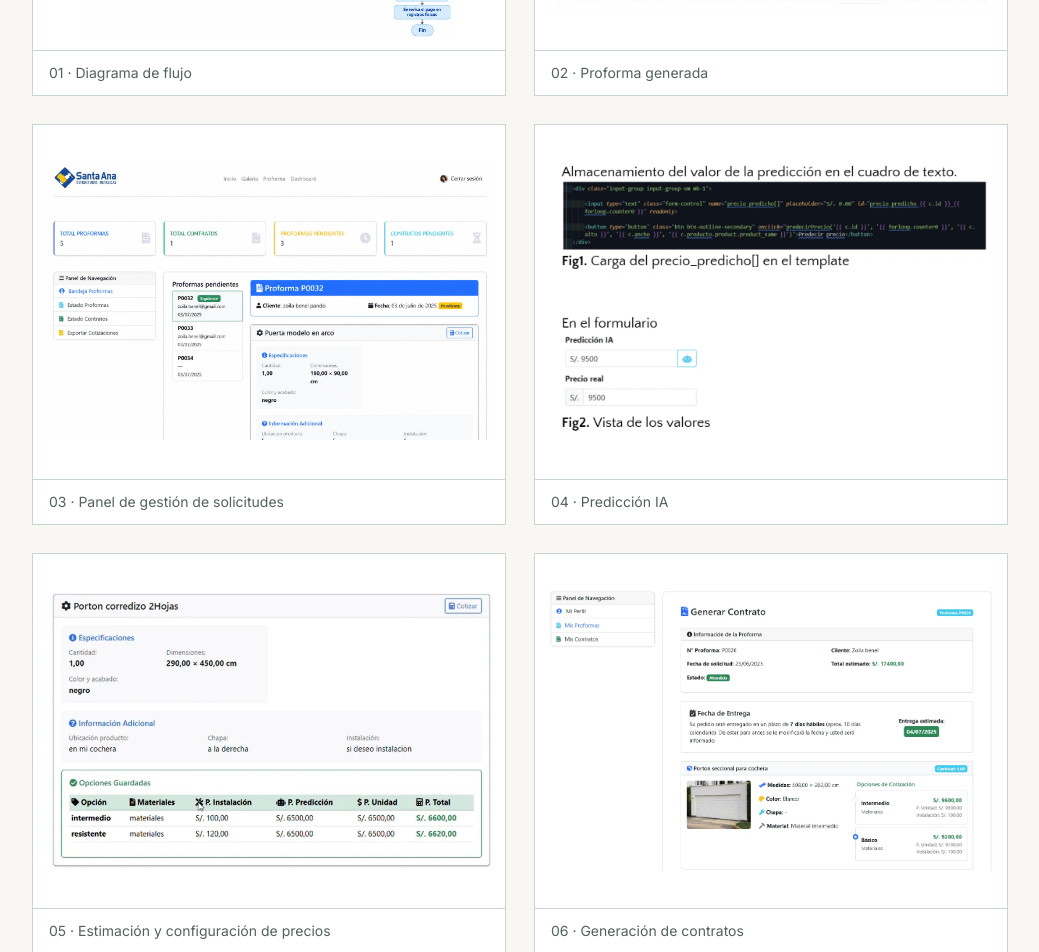
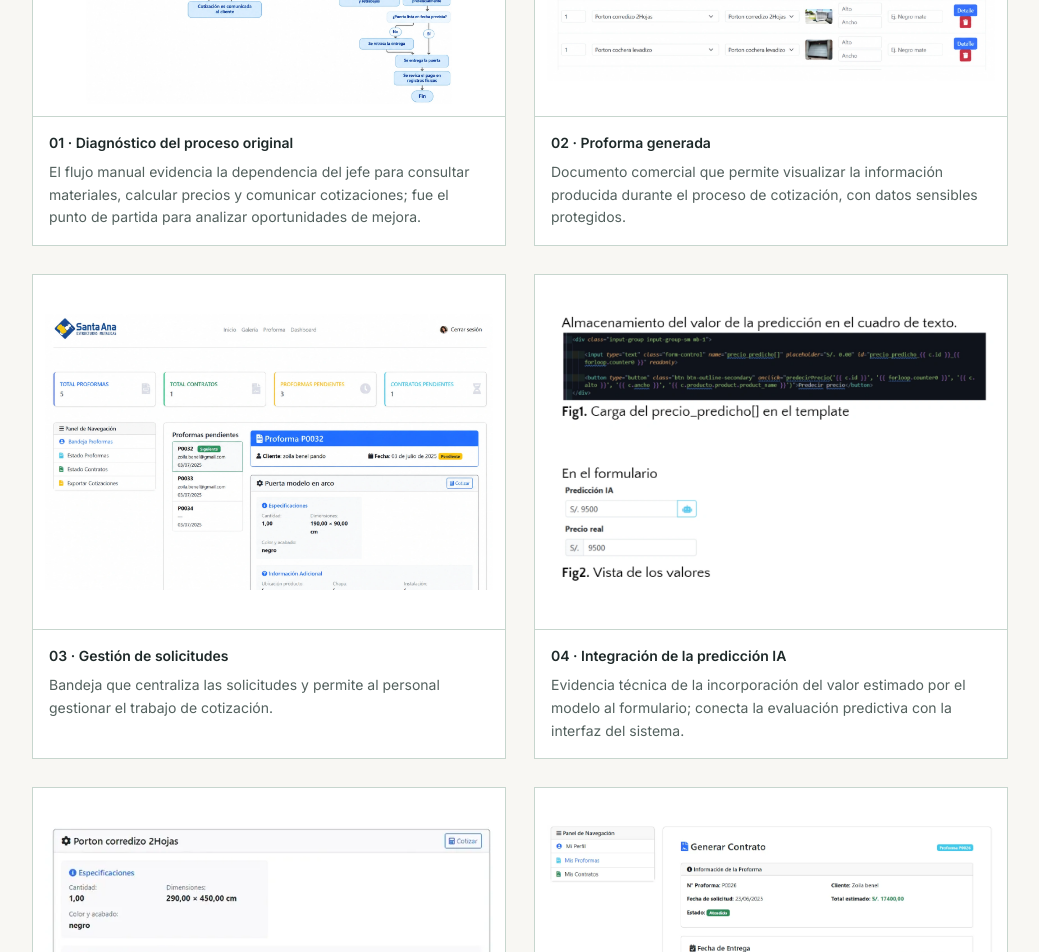
Before and after one commit to Bnlpnd/portafolio, a Next.js app: page /proyectos/cotizacion-puertas in a window 1280 px wide. Shown: the part 1720-2672 px from the top of the page, without its empty margins (120-1159 px from the left). Built offline with nearby package versions, Linux system fonts and the light colour scheme.

Commit message:
Mejorar posicionamiento y narrativa de casos; trasladar evidencia municipal y optimizar navegación

```diff
--- a/app/proyectos/[slug]/page.tsx
+++ b/app/proyectos/[slug]/page.tsx
@@ -5,33 +5,33 @@ const cases={
  challenge:"El proceso manual de cotización de puertas metálicas podía tomar entre 24 y 48 horas, con variaciones en los precios y dependencia del propietario para preparar las propuestas. El objetivo fue organizar y digitalizar el proceso comercial.",
  role:"Proyecto de tesis: análisis del proceso comercial y requerimientos, diseño y desarrollo de la aplicación web, modelado de datos e integración y evaluación del modelo predictivo.",
  approach:["Análisis del flujo comercial, variables de precio y requerimientos de los distintos usuarios.","Desarrollo de galería de puertas, solicitudes, bandeja de proformas y configuración de cotizaciones.","Comparación de Árbol de Decisión, Random Forest y XGBoost; selección de Árbol de Decisión para estimar precios.","Integración del envío de proformas por correo y la generación de contratos."],
- tech:"Python · Django · SQLite · Bootstrap · Scikit-learn · Árbol de Decisión",result:"En la evaluación académica de la tesis se reportó una reducción aproximada del 70 % en el tiempo de cotización. El modelo final fue Árbol de Decisión, elegido por su rendimiento, interpretabilidad y eficiencia computacional tras compararlo con Random Forest y XGBoost. Los indicadores de evaluación del modelo fueron R² = 0.9966 y RMSE = 146.91 en prueba; no representan una garantía de precisión comercial futura.",next:"Ampliar el caso de estudio con decisiones de diseño y aprendizajes documentados."
+ tech:"Python · Django · SQLite · Bootstrap · Scikit-learn · Árbol de Decisión",result:"En la evaluación académica de la tesis se reportó una reducción aproximada del 70 % en el tiempo de cotización. El modelo final fue Árbol de Decisión, elegido por su rendimiento, interpretabilidad y eficiencia computacional tras compararlo con Random Forest y XGBoost. Los indicadores técnicos se documentaron en la tesis; no representan una garantía de precisión comercial futura."
  },
  "gestion-municipal":{
  eyebrow:"Sector público · 2025",title:"Sistema de gestión de resoluciones municipales",client:"Municipalidad Provincial de Lambayeque",
  challenge:"El registro y la consulta de resoluciones vinculadas con licencias de construcción requieren información organizada y trazabilidad para facilitar el trabajo administrativo.",
  role:"Prácticas preprofesionales en Control Urbano y Catastro (260 horas): levantamiento del proceso, análisis de documentos, diseño de datos, desarrollo, pruebas y documentación.",
  approach:["Análisis de documentos y del flujo de resoluciones de licencias de edificación.","Diseño del modelo de datos y de pantallas para registro, edición, consulta y filtros.","Implementación de accesos diferenciados para Obras y Fiscalización.","Exportación a Excel, pruebas funcionales y elaboración del manual de usuario."],
- tech:"Django · SQL · Excel",result:"Se desarrolló y probó un sistema de registro y seguimiento documental durante las prácticas. El informe recomienda su implementación formal como paso posterior; no se atribuyen métricas de impacto ni despliegue institucional no documentados.",next:"Ampliar el caso de estudio con decisiones de diseño y aprendizajes documentados."
+ tech:"Django · SQL · Excel",result:"Se desarrolló y probó un sistema de registro y seguimiento documental durante las prácticas. El informe recomienda su implementación formal como paso posterior; no se atribuyen métricas de impacto ni despliegue institucional no documentados."
  }
 } as const;
-const gallery:Record<string,{src:string;caption:string}[]>={
+const gallery:Record<string,{src:string;caption:string;description:string}[]>={
 "cotizacion-puertas":[
-{src:"/proyectos/cotizacion-puertas/diagrama_flujo.webp",caption:"01 · Diagrama de flujo"},
-{src:"/proyectos/cotizacion-puertas/proforma_datos_protegidos.webp",caption:"02 · Proforma generada"},
-{src:"/proyectos/cotizacion-puertas/panel-proformas.webp",caption:"03 · Panel de gestión de solicitudes"},
-{src:"/proyectos/cotizacion-puertas/prediccion_ia_figuras.webp",caption:"04 · Predicción IA"},
-{src:"/proyectos/cotizacion-puertas/estimacion-precios.webp",caption:"05 · Estimación y configuración de precios"},
-{src:"/proyectos/cotizacion-puertas/generacion-contrato.webp",caption:"06 · Generación de contratos"},
-{src:"/proyectos/cotizacion-puertas/resolucion_datos_difuminados.webp",caption:"07 · Resolución con datos protegidos"},
-{src:"/proyectos/cotizacion-puertas/proforma_correo.webp",caption:"08 · Proforma enviada por correo"}
+{src:"/proyectos/cotizacion-puertas/diagrama_flujo.webp",caption:"01 · Diagnóstico del proceso original",description:"El flujo manual evidencia la dependencia del jefe para consultar materiales, calcular precios y comunicar cotizaciones; fue el punto de partida para analizar oportunidades de mejora."},
+{src:"/proyectos/cotizacion-puertas/proforma_datos_protegidos.webp",caption:"02 · Proforma generada",description:"Documento comercial que permite visualizar la información producida durante el proceso de cotización, con datos sensibles protegidos."},
+{src:"/proyectos/cotizacion-puertas/panel-proformas.webp",caption:"03 · Gestión de solicitudes",description:"Bandeja que centraliza las solicitudes y permite al personal gestionar el trabajo de cotización."},
+{src:"/proyectos/cotizacion-puertas/prediccion_ia_figuras.webp",caption:"04 · Integración de la predicción IA",description:"Evidencia técnica de la incorporación del valor estimado por el modelo al formulario; conecta la evaluación predictiva con la interfaz del sistema."},
+{src:"/proyectos/cotizacion-puertas/estimacion-precios.webp",caption:"05 · Estimación y configuración de precios",description:"Pantalla utilizada para configurar la cotización y apoyar la preparación de propuestas comerciales."},
+{src:"/proyectos/cotizacion-puertas/generacion-contrato.webp",caption:"06 · Generación de contratos",description:"Funcionalidad que da continuidad al proceso comercial después de la cotización."},
+{src:"/proyectos/cotizacion-puertas/proforma_correo.webp",caption:"07 · Proforma enviada por correo",description:"Evidencia del envío de la proforma en PDF al cliente, como parte de la comunicación de la propuesta."}
 ],
 "gestion-municipal":[
-{src:"/proyectos/gestion-municipal/diagrama_flujo.webp",caption:"01 · Diagrama de flujo del proceso"},
-{src:"/proyectos/gestion-municipal/modelo-datos.webp",caption:"02 · Modelo de datos del sistema"},
-{src:"/proyectos/gestion-municipal/panel-fiscalizacion.webp",caption:"03 · Panel de Fiscalización"},
-{src:"/proyectos/gestion-municipal/ver_resolucion.webp",caption:"04 · Consulta de resolución"},
-{src:"/proyectos/gestion-municipal/exportar_resoluciones.webp",caption:"05 · Exportación de resoluciones"}
+{src:"/proyectos/gestion-municipal/diagrama_flujo.webp",caption:"01 · Diagrama de flujo del proceso",description:"Representación del proceso administrativo estudiado para comprender las actividades y necesidades de información."},
+{src:"/proyectos/gestion-municipal/modelo-datos.webp",caption:"02 · Modelo de datos",description:"Diseño de la estructura de información que sustenta el registro y consulta de resoluciones."},
+{src:"/proyectos/gestion-municipal/panel-fiscalizacion.webp",caption:"03 · Panel de Fiscalización",description:"Interfaz correspondiente a un perfil de acceso diferenciado según las tareas del área."},
+{src:"/proyectos/gestion-municipal/ver_resolucion.webp",caption:"04 · Consulta de resolución",description:"Consulta de información registrada, organizada para facilitar su revisión administrativa."},
+{src:"/proyectos/gestion-municipal/resolucion_datos_difuminados.webp",caption:"05 · Detalle de resolución con datos protegidos",description:"Vista de información principal, estado y detalle técnico de una resolución; los datos sensibles aparecen difuminados."},
+{src:"/proyectos/gestion-municipal/exportar_resoluciones.webp",caption:"06 · Exportación de resoluciones",description:"Salida de información a Excel para apoyar la consulta y elaboración de reportes."}
 ]
 };
 type Slug=keyof typeof cases;
@@ -42,13 +42,13 @@ export default async function CasePage({params}:{params:Promise<{slug:string}>})
  if(!item)return <main className="p-10">Proyecto no encontrado. <a href="/" className="underline">Volver</a></main>;
  return <main className="min-h-screen bg-[#f8f7f3] text-[#1e2929]">
  <header className="border-b border-[#20302c]/10"><div className="mx-auto flex max-w-5xl items-center justify-between px-6 py-6"><a href="/" className="font-serif text-2xl font-bold">Zoila Benel<span className="text-[#52796f]">.</span></a><a href="/#proyectos" className="flex items-center gap-2 text-xs font-semibold uppercase tracking-widest"><ArrowLeft size={15}/> Proyectos</a></div></header>
- <article className="mx-auto max-w-5xl px-6 pb-24 pt-20"><p className="mb-7 text-xs font-bold uppercase tracking-[.2em] text-[#52796f]">{item.eyebrow}</p><h1 className="max-w-4xl font-serif text-5xl leading-tight tracking-tight md:text-7xl">{item.title}</h1><p className="mt-8 text-lg text-[#53615e]">{item.client}</p>
+ <article className="mx-auto max-w-5xl px-6 pb-24 pt-20"><p className="mb-7 text-xs font-bold uppercase tracking-[.2em] text-[#52796f]">{item.eyebrow}</p><h1 className="max-w-4xl font-serif text-5xl leading-tight tracking-tight md:text-7xl">{item.title}</h1><p className="mt-8 text-lg text-[#53615e]">{item.client}</p><div className="mt-8 flex flex-wrap gap-2">{(slug==="cotizacion-puertas"?["Sector privado","Diagnóstico del proceso","Requerimientos","Modelo predictivo","Evaluación académica"]:["Sector público","Análisis documental","Modelo de datos","Roles de acceso","Pruebas funcionales"]).map(tag=><span key={tag} className="rounded-full border border-[#c7d6ce] px-3 py-2 text-xs font-semibold text-[#52796f]">{tag}</span>)}</div>
  <div className="mt-16 grid gap-12 border-t border-[#c7d6ce] pt-12 md:grid-cols-[.3fr_1fr]"><h2 className="text-xs font-bold uppercase tracking-widest text-[#52796f]">El desafío</h2><p className="text-xl leading-relaxed">{item.challenge}</p></div>
  <div className="mt-14 grid gap-12 border-t border-[#c7d6ce] pt-12 md:grid-cols-[.3fr_1fr]"><h2 className="text-xs font-bold uppercase tracking-widest text-[#52796f]">Mi participación</h2><p className="text-lg leading-relaxed text-[#53615e]">{item.role}</p></div>
  <div className="mt-14 grid gap-12 border-t border-[#c7d6ce] pt-12 md:grid-cols-[.3fr_1fr]"><h2 className="text-xs font-bold uppercase tracking-widest text-[#52796f]">Enfoque y solución</h2><ol className="space-y-5">{item.approach.map((step,i)=><li key={step} className="flex gap-5 text-base leading-relaxed"><span className="font-serif text-2xl text-[#52796f]">0{i+1}</span><span>{step}</span></li>)}</ol></div>
- <section className="mt-16 border-t border-[#c7d6ce] pt-12"><p className="mb-4 text-xs font-bold uppercase tracking-widest text-[#52796f]">Evidencias del sistema</p><h2 className="mb-8 font-serif text-3xl md:text-4xl">El trabajo, en imágenes.</h2><div className="grid gap-7 md:grid-cols-2">{gallery[slug]?.map((shot)=><figure key={shot.src} className="overflow-hidden border border-[#c7d6ce] bg-white"><a href={shot.src} target="_blank" rel="noopener noreferrer" aria-label={"Ampliar: "+shot.caption}><img src={shot.src} alt={shot.caption} loading="lazy" className="aspect-[4/3] w-full object-contain p-3"/></a><figcaption className="border-t border-[#c7d6ce] px-4 py-3 text-sm text-[#53615e]">{shot.caption}</figcaption></figure>)}</div><p className="mt-4 text-xs text-[#53615e]">Capturas tomadas de la documentación del proyecto. Seleccionadas para mostrar funcionalidades y estructura sin publicar expedientes completos.</p></section>
+ <section className="mt-16 border-t border-[#c7d6ce] pt-12"><p className="mb-4 text-xs font-bold uppercase tracking-widest text-[#52796f]">Evidencias del sistema</p><h2 className="mb-8 font-serif text-3xl md:text-4xl">Del diagnóstico a la solución.</h2><div className="grid gap-7 md:grid-cols-2">{gallery[slug]?.map((shot)=><figure key={shot.src} className="overflow-hidden border border-[#c7d6ce] bg-white"><a href={shot.src} target="_blank" rel="noopener noreferrer" aria-label={"Ampliar: "+shot.caption}><img src={shot.src} alt={shot.caption} loading="lazy" className="aspect-[4/3] w-full object-contain p-3"/></a><figcaption className="border-t border-[#c7d6ce] px-4 py-4 text-sm text-[#53615e]"><strong className="block font-semibold text-[#1e2929]">{shot.caption}</strong><span className="mt-2 block leading-relaxed">{shot.description}</span></figcaption></figure>)}</div><p className="mt-4 text-xs text-[#53615e]">Evidencias seleccionadas de la documentación del proyecto. Las descripciones explican qué parte del análisis, diseño o implementación representa cada imagen.</p></section>
  <div className="mt-14 grid gap-12 border-t border-[#c7d6ce] pt-12 md:grid-cols-[.3fr_1fr]"><h2 className="text-xs font-bold uppercase tracking-widest text-[#52796f]">Tecnologías</h2><p className="text-lg">{item.tech}</p></div>
- <div className="mt-14 grid gap-12 border-t border-[#c7d6ce] pt-12 md:grid-cols-[.3fr_1fr]"><h2 className="text-xs font-bold uppercase tracking-widest text-[#52796f]">Resultado documentado</h2><div><p className="text-lg leading-relaxed">{item.result}</p><div className="mt-8 border-l-2 border-[#52796f] bg-[#e9eee9] p-6"><p className="mb-2 text-xs font-bold uppercase tracking-widest text-[#52796f]">Próxima actualización</p><p className="text-sm leading-relaxed">{item.next}</p></div></div></div>
+ <div className="mt-14 grid gap-12 border-t border-[#c7d6ce] pt-12 md:grid-cols-[.3fr_1fr]"><h2 className="text-xs font-bold uppercase tracking-widest text-[#52796f]">Resultado documentado</h2><div><p className="text-lg leading-relaxed">{item.result}</p></div></div>
  <a href="/#contacto" className="mt-16 inline-flex items-center gap-3 rounded-full bg-[#1e2929] px-7 py-4 text-sm font-semibold text-white">Conversemos <ArrowUpRight size={16}/></a>
  </article><footer className="border-t border-[#c7d6ce] px-6 py-8 text-center text-xs text-[#53615e]">Zoila Benel · Portafolio profesional</footer></main>;
 }
```
Also changed, not shown: app/page.tsx (+5 -5 lines), public/proyectos/gestion-municipal/resolucion_datos_difuminados.webp (renamed from public/proyectos/cotizacion-puertas/resolucion_datos_difuminados.webp).
